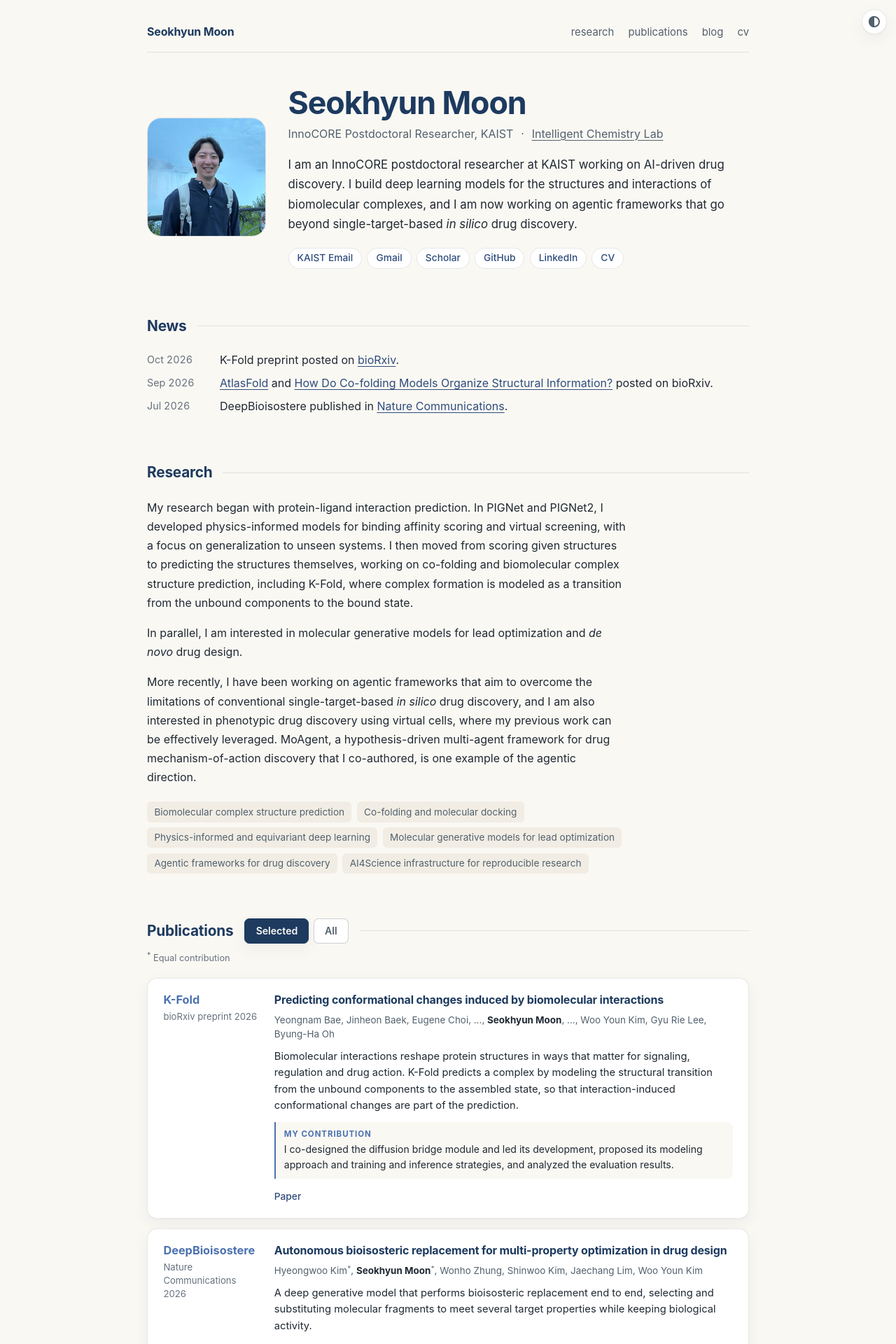
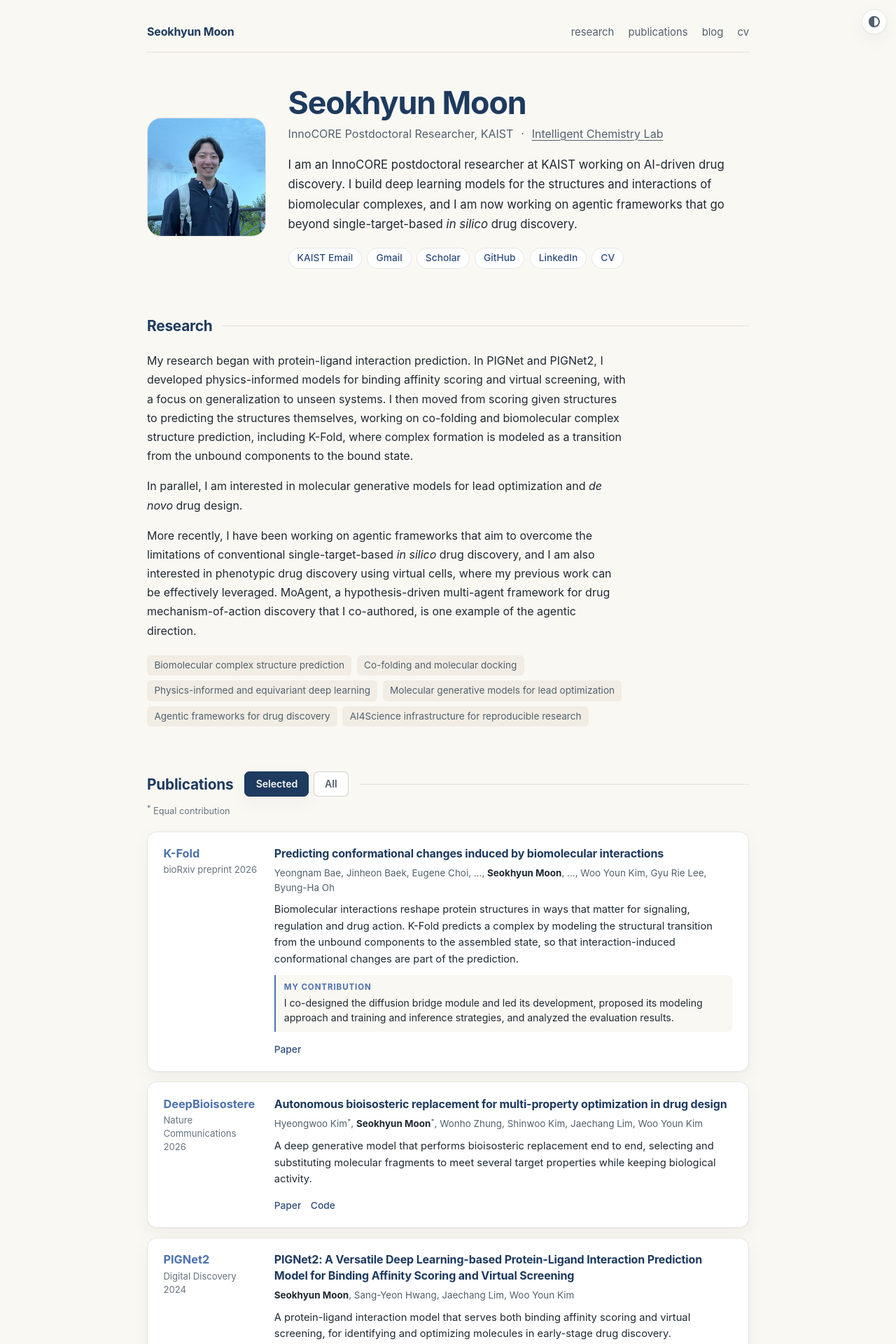
Before and after one commit to mseok/mseok.github.io, a Jekyll site: the page built from index.md, in a window 1280 px wide. Shown: the top 1920 px of the page at 70% size. Built offline with Jekyll 4.4.1, drawn with Linux system fonts in a browser that asks for light colours; some web fonts are replaced.

Commit message:
Remove News section

```diff
--- a/_data/news.yml
+++ /dev/null
@@ -1,18 +0,0 @@
-# Newest first. `text` may contain HTML links.
-
-- date: 2026-10-28
-  text: >-
-    K-Fold preprint posted on
-    <a href="https://www.biorxiv.org/content/10.64898/2026.10.26.760299v1">bioRxiv</a>.
-
-- date: 2026-09-08
-  text: >-
-    <a href="https://www.biorxiv.org/content/10.64898/2026.09.04.749352v1">AtlasFold</a>
-    and
-    <a href="https://www.biorxiv.org/content/10.64898/2026.09.06.749739v1">How Do Co-folding Models Organize Structural Information?</a>
-    posted on bioRxiv.
-
-- date: 2026-07-27
-  text: >-
-    DeepBioisostere published in
-    <a href="https://doi.org/10.1038/s41467-026-75512-9">Nature Communications</a>.
--- a/assets/css/custom.css
+++ b/assets/css/custom.css
@@ -221,30 +221,6 @@ strong {
   background: var(--bg-secondary);
   color: var(--text-secondary);
   font-size: 0.85rem;
-}
-
-/* News */
-
-.news-list {
-  display: grid;
-  gap: 0.45rem;
-  margin: 0;
-  padding: 0;
-  list-style: none;
-}
-
-.news-list li {
-  display: grid;
-  grid-template-columns: 5.5rem minmax(0, 1fr);
-  gap: 1rem;
-  margin: 0;
-  line-height: 1.6;
-}
-
-.news-date {
-  color: var(--text-muted);
-  font-size: 0.9rem;
-  font-variant-numeric: tabular-nums;
 }
 
 /* Publications header with the Selected / All switch */
@@ -618,11 +594,6 @@ strong {
     gap: 0.5rem;
   }
 
-  .news-list li {
-    grid-template-columns: 1fr;
-    gap: 0;
-  }
-
   .home-section:target {
     box-shadow: 0 0 0 0.6rem var(--target-bg);
   }
--- a/index.md
+++ b/index.md
@@ -36,18 +36,6 @@ title: Home
         <a class="contact-pill" href="https://drive.google.com/file/d/12OB_B7QWBLEFqM1p2qBWAxqZsP5dQxw3/view?usp=sharing">CV</a>
       </div>
   </div>
-</section>
-
-<section id="news" class="home-section">
-  <h2>News</h2>
-  <ul class="news-list">
-    {%- for item in site.data.news %}
-    <li>
-      <span class="news-date">{{ item.date | date: "%b %Y" }}</span>
-      <span class="news-text">{{ item.text }}</span>
-    </li>
-    {%- endfor %}
-  </ul>
 </section>
 
 <section id="research" class="home-section">
```
